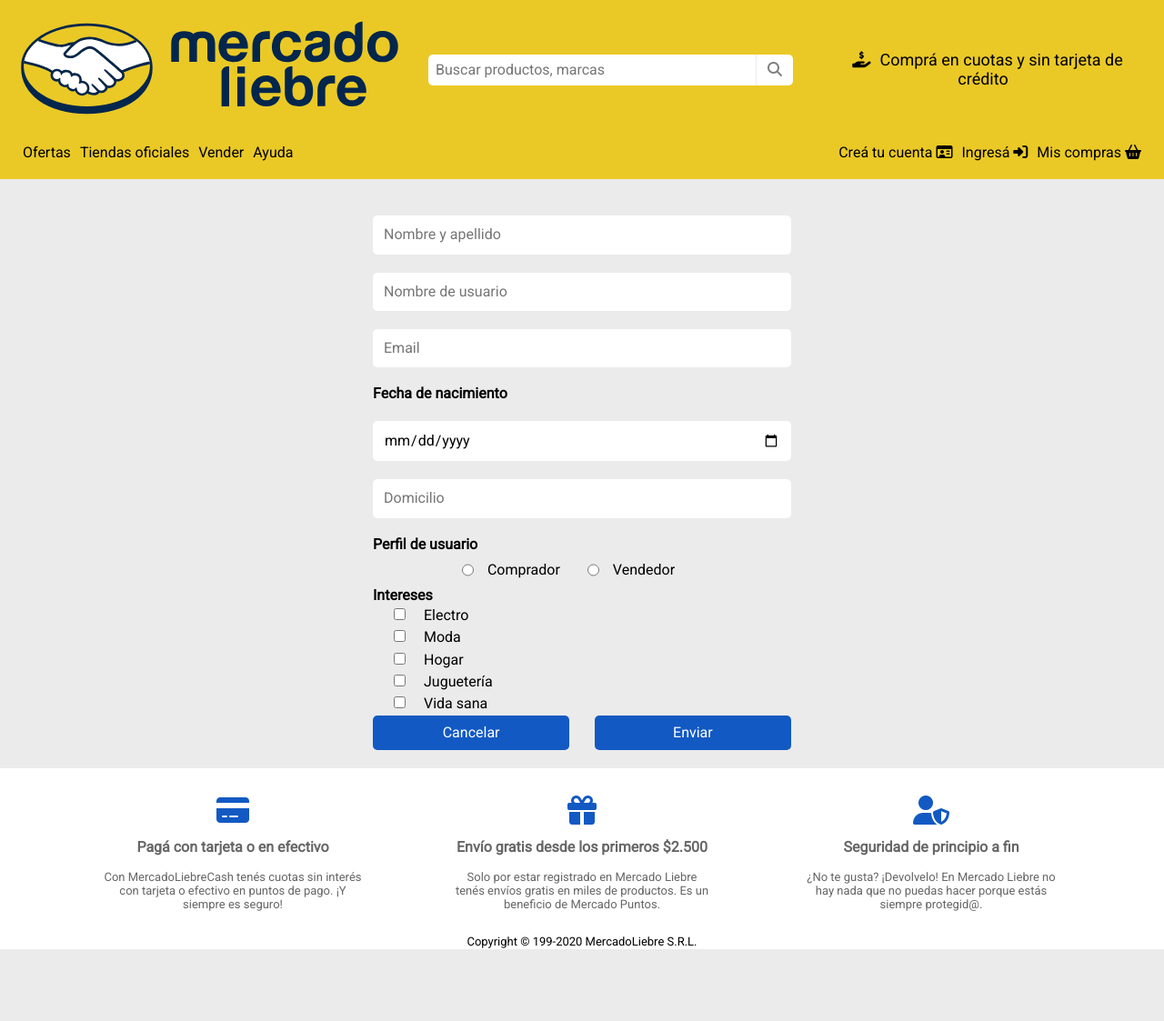
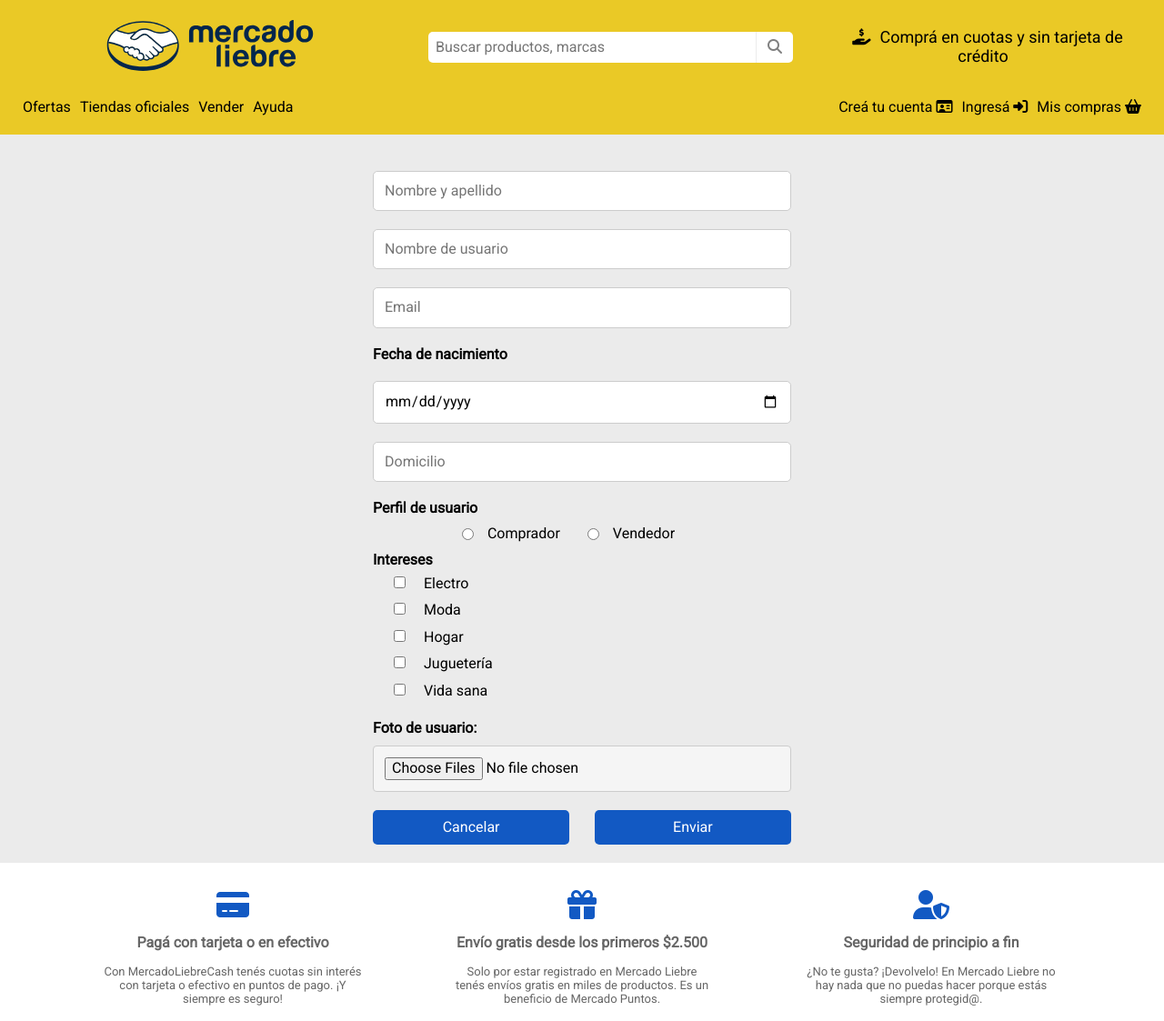
Before and after one commit to jorgegallegou/Mercado-Liebre, a website: page views/register.html in a window 1280 px wide. Shown: the top 1123 px of the page at 91% size. Before the commit the page ends 1057 px from the top, so only its background shows below. Drawn offline with Linux system fonts and the light colour scheme.

```diff
--- a/public/css/styles.css
+++ b/public/css/styles.css
@@ -275,6 +275,7 @@
     padding: 10px;
     border-radius: 5px;
     width: 100%;
+    margin-top: 20px;
 }
 
 .container-button {
@@ -304,7 +305,7 @@
     padding: 12px;
     margin: 20px 0px;
     border-radius: 5px;
-    border: none;
+    border: 1px solid #ccc;
     color: black;
     font-weight: 400px;
     }
@@ -335,7 +336,26 @@
 
 .container-checkbox div{
     padding: 3px;
+    margin-top: 5px;
 }
+
+.foto-usuario {
+    display: block;
+    margin-top: 20px;
+}
+.foto-usuario input {
+    display: block;
+    margin-top: 10px;
+}
+.foto-usuario input[type="file"] {
+        width: 100%;
+        padding: 12px;
+        border: 1px solid #ccc;
+        border-radius: 4px;
+        background-color: #f5f5f5;
+        color: black;
+}
+
 
 
 /* -----------------------------------------*/
@@ -349,10 +369,12 @@
         width: 35%;
         flex-wrap: wrap;
         box-sizing: border-box;
+        text-align: center;
     }
     .top-header .logo {
         padding: 10px 10px;
-        width: 100%;
+        width: 250px;
+
     }
     .top-header p {
         font-size: 18px;
--- a/views/register.html
+++ b/views/register.html
@@ -70,10 +70,13 @@
             <div><input type="checkbox" value="Electro" name="intereses"><label for="intereses">Juguetería</label></div>
             <div><input type="checkbox" value="Electro" name="intereses"><label for="intereses">Vida sana</label></div>
         </div>
+        <div class="foto-usuario">
+			<label class="label-principal">Foto de usuario:</label>
+			<input type="file" name="avatar" accept=".jpg" multiple>
+		</div>
+
 
         <div class="container-button">
-            <!-- <button type="reset">Cancelar</button> -->
-            <!-- <button type="submit">Enviar</button> -->
             <a href="/"><button type="reset" class="button">Cancelar</button></a>
             <a href="/"><button type="submit" class="button">Enviar</button></a>
         </div>
```
